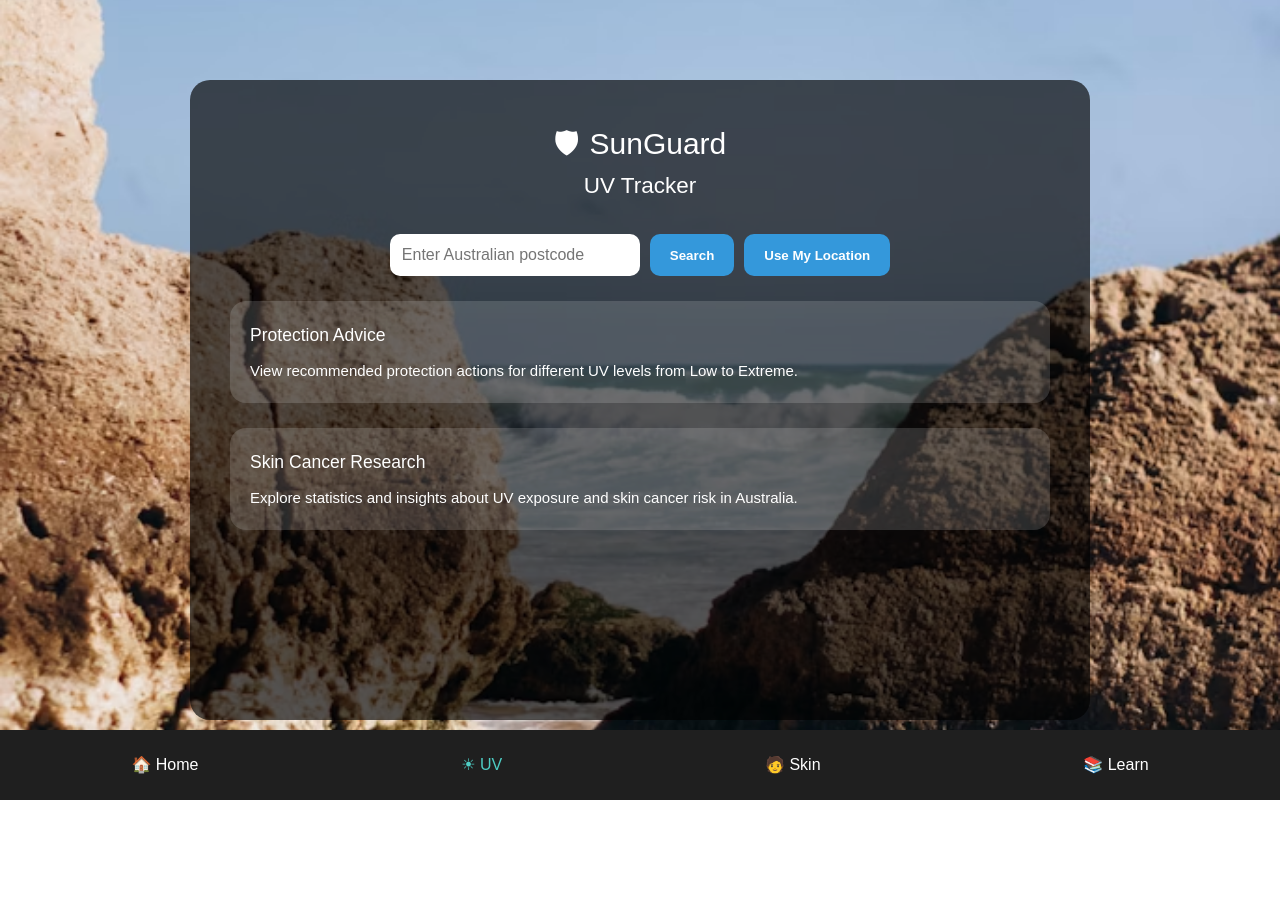
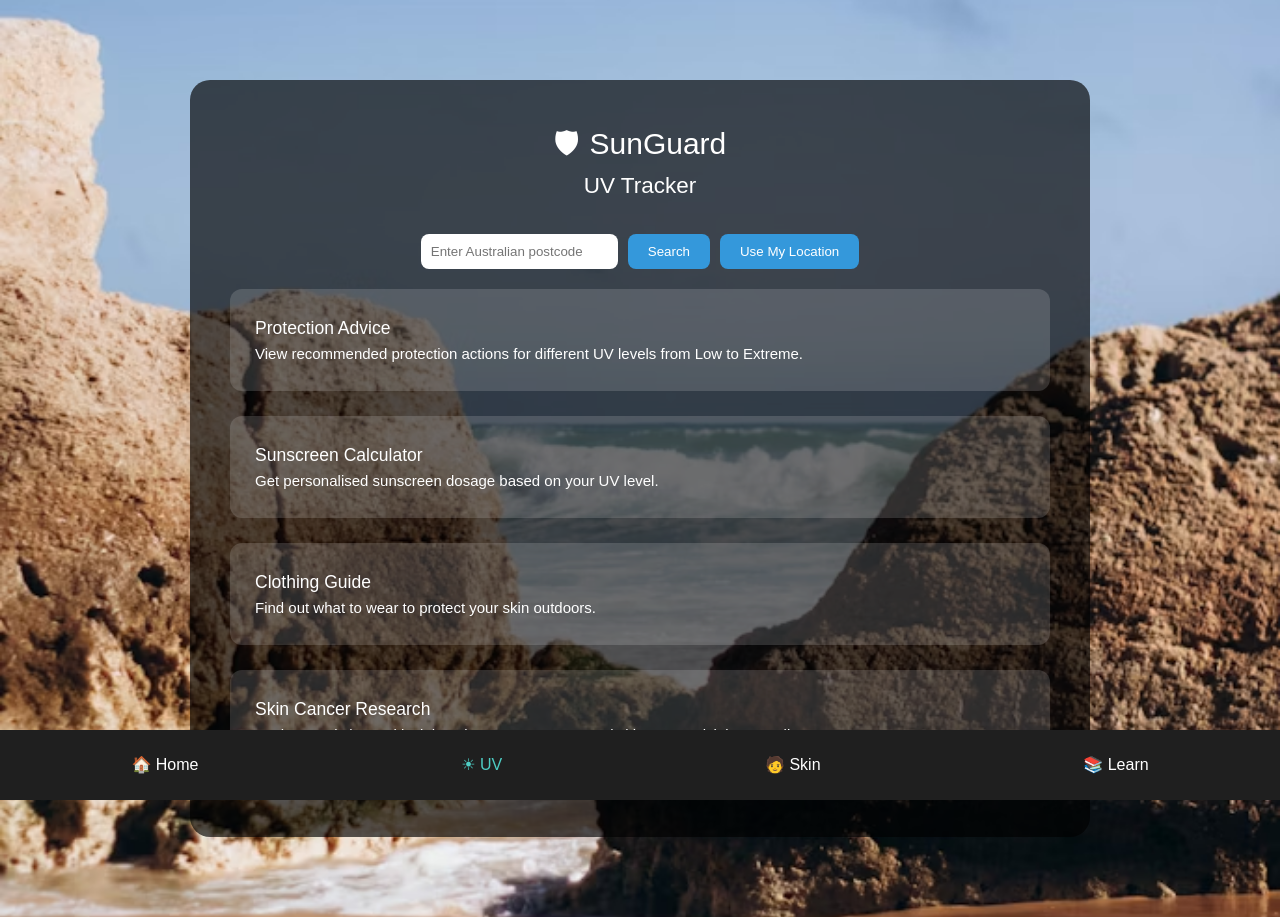
Before and after one commit to Iniyan0037/sunsmart-fullstack, a Vue app in the folder frontend/: page /uv in a window 1280 px wide. Before the commit the page ends 800 px from the top, so only its background shows below. Built offline with nearby package versions, Linux system fonts and the light colour scheme.

Commit message:
Update UVTrackerView.vue

```diff
--- a/frontend/src/views/UVTrackerView.vue
+++ b/frontend/src/views/UVTrackerView.vue
@@ -5,7 +5,6 @@
         <span class="icon">🛡</span>
         <h1>SunGuard</h1>
       </div>
-
       <h2 class="subtitle">UV Tracker</h2>
 
       <div class="location">
@@ -14,17 +13,15 @@
         <button @click="getLocation">Use My Location</button>
       </div>
 
-      <div v-if="uv !== null" class="uvCard">
-        <h2>{{ location }}</h2>
-        <div class="circle" :style="{ background: uvColor }">
-          {{ uv }}
-        </div>
-        <p class="level">{{ level }}</p>
+      <div v-if="uvStore.uv !== null" class="uvCard">
+        <h2>{{ uvStore.location }}</h2>
+        <div class="circle" :style="{ background: uvStore.uvColor }">{{ uvStore.uv }}</div>
+        <p class="level">{{ uvStore.level }}</p>
       </div>
 
-      <div v-if="uv !== null" class="barSection">
+      <div v-if="uvStore.uv !== null" class="barSection">
         <div class="uvBar">
-          <div class="marker" :style="{ left: markerPosition }"></div>
+          <div class="marker" :style="{ left: uvStore.markerPosition }"></div>
         </div>
         <div class="labels">
           <span class="low">Low</span>
@@ -40,7 +37,17 @@
         <p>View recommended protection actions for different UV levels from Low to Extreme.</p>
       </div>
 
-      <div class="card research" @click="goResearch">
+      <div class="card" @click="router.push({ path: '/sunscreen', query: { uv: uvStore.uv } })">
+        <h3>Sunscreen Calculator</h3>
+        <p>Get personalised sunscreen dosage based on your UV level.</p>
+      </div>
+
+      <div class="card" @click="router.push({ path: '/clothing', query: { uv: uvStore.uv } })">
+        <h3>Clothing Guide</h3>
+        <p>Find out what to wear to protect your skin outdoors.</p>
+      </div>
+
+      <div class="card research" @click="router.push('/research')">
         <h3>Skin Cancer Research</h3>
         <p>Explore statistics and insights about UV exposure and skin cancer risk in Australia.</p>
       </div>
@@ -49,259 +56,81 @@
 </template>
 
 <script setup>
-import { ref } from "vue";
-import { useRouter } from "vue-router";
+import { ref } from "vue"
+import { useRouter } from "vue-router"
+import { uvStore } from "@/store/uvStore"
 
-const API_BASE = import.meta.env.VITE_API_BASE;
-const router = useRouter();
+const router = useRouter()
+const postcode = ref("")
 
-// State variables
-const postcode = ref("");
-const uv = ref(null);
-const location = ref("Australia");
-const level = ref("");
-const uvColor = ref("#f1c40f");
-const markerPosition = ref("20%");
-
-// Navigation functions
-function goAdvice() {
-  router.push("/uv-advice");
-}
-
-function goResearch() {
-  router.push("/research");
-}
-
-/**
- * Step 1: Search latitude/longitude via Postcode
- */
 async function searchPostcode() {
-  if (!postcode.value) return;
-
+  if (!postcode.value) return
   try {
-    const res = await fetch(`https://api.zippopotam.us/au/${postcode.value}`);
-    if (!res.ok) {
-      alert("Invalid Australian postcode");
-      return;
-    }
-
-    const data = await res.json();
-    const lat = data.places[0].latitude;
-    const lon = data.places[0].longitude;
-    location.value = data.places[0]["place name"];
-
-    getUV(lat, lon);
-  } catch (error) {
-    console.error("Postcode search failed:", error);
-    alert("Postcode search failed");
+    const res = await fetch(`https://api.zippopotam.us/au/${postcode.value}`)
+    if (!res.ok) { alert("Invalid Australian postcode"); return }
+    const data = await res.json()
+    uvStore.location = data.places[0]["place name"]
+    getUV(data.places[0].latitude, data.places[0].longitude)
+  } catch {
+    alert("Postcode search failed")
   }
 }
 
-/**
- * Step 2: Get browser geolocation
- */
 function getLocation() {
-  if (!navigator.geolocation) {
-    alert("Geolocation is not supported by your browser");
-    return;
-  }
-
   navigator.geolocation.getCurrentPosition((pos) => {
-    const lat = pos.coords.latitude;
-    const lon = pos.coords.longitude;
-    location.value = "Current Location";
-
-    getUV(lat, lon);
-  });
+    uvStore.location = "Current Location"
+    getUV(pos.coords.latitude, pos.coords.longitude)
+  })
 }
 
-/**
- * Step 3: Fetch UV Index from backend
- */
 async function getUV(lat, lon) {
   try {
-    const backendUrl = `${API_BASE}/api/uv?lat=${lat}&lon=${lon}`;
-    const res = await fetch(backendUrl);
-
-    if (!res.ok) {
-      throw new Error("Backend server error");
-    }
-
-    const data = await res.json();
-    uv.value = parseFloat(data.uv_index).toFixed(1);
-    setLevel();
-  } catch (error) {
-    console.error("Error fetching from backend:", error);
-    alert("Failed to fetch UV data from backend server.");
+    const res = await fetch(`/api/uv?lat=${lat}&lon=${lon}`)
+    const data = await res.json()
+    uvStore.uv = parseFloat(data.uv_index).toFixed(1)
+    setLevel()
+  } catch {
+    alert("Failed to fetch UV data")
   }
 }
 
-/**
- * UI Logic: Determine UV Level and styling
- */
 function setLevel() {
-  if (uv.value <= 2) {
-    level.value = "Low";
-    uvColor.value = "#2ecc71";
-    markerPosition.value = "5%";
-  } else if (uv.value <= 5) {
-    level.value = "Moderate";
-    uvColor.value = "#f1c40f";
-    markerPosition.value = "30%";
-  } else if (uv.value <= 7) {
-    level.value = "High";
-    uvColor.value = "#e67e22";
-    markerPosition.value = "50%";
-  } else if (uv.value <= 10) {
-    level.value = "Very High";
-    uvColor.value = "#e74c3c";
-    markerPosition.value = "75%";
-  } else {
-    level.value = "Extreme";
-    uvColor.value = "#8e44ad";
-    markerPosition.value = "95%";
-  }
+  const val = parseFloat(uvStore.uv)
+  if (val <= 2) { uvStore.level = "Low"; uvStore.uvColor = "#2ecc71"; uvStore.markerPosition = "5%" }
+  else if (val <= 5) { uvStore.level = "Moderate"; uvStore.uvColor = "#f1c40f"; uvStore.markerPosition = "30%" }
+  else if (val <= 7) { uvStore.level = "High"; uvStore.uvColor = "#e67e22"; uvStore.markerPosition = "50%" }
+  else if (val <= 10) { uvStore.level = "Very High"; uvStore.uvColor = "#e74c3c"; uvStore.markerPosition = "75%" }
+  else { uvStore.level = "Extreme"; uvStore.uvColor = "#8e44ad"; uvStore.markerPosition = "95%" }
+}
+
+function goAdvice() {
+  const val = parseFloat(uvStore.uv)
+  if (!val) return router.push("/uv-advice")
+  if (val <= 2) router.push("/uv-advice/low")
+  else if (val <= 5) router.push("/uv-advice/moderate")
+  else if (val <= 7) router.push("/uv-advice/high")
+  else if (val <= 10) router.push("/uv-advice/veryhigh")
+  else router.push("/uv-advice/extreme")
 }
 </script>
 
 <style scoped>
-.page {
-  width: 100%;
-  min-height: 100vh;
-  background: url("../assets/uv.jpg") center center no-repeat;
-  background-size: cover;
-  display: flex;
-  justify-content: center;
-  padding: 80px 20px;
-}
-
-.container {
-  width: 900px;
-  max-width: 95%;
-  background: rgba(0, 0, 0, 0.65);
-  padding: 40px;
-  border-radius: 20px;
-  color: white;
-}
-
-.header {
-  display: flex;
-  justify-content: center;
-  align-items: center;
-  gap: 10px;
-}
-
-.icon {
-  font-size: 30px;
-}
-
-.subtitle {
-  text-align: center;
-  margin-bottom: 30px;
-}
-
-.location {
-  display: flex;
-  justify-content: center;
-  gap: 10px;
-  margin-bottom: 20px;
-}
-
-.location input {
-  padding: 12px;
-  width: 250px;
-  border-radius: 10px;
-  border: none;
-  outline: none;
-  font-size: 16px;
-}
-
-.location button {
-  padding: 12px 20px;
-  border: none;
-  border-radius: 10px;
-  background: #3498db;
-  color: white;
-  font-weight: bold;
-  cursor: pointer;
-}
-
-.location button:hover {
-  background: #2980b9;
-}
-
-.uvCard {
-  text-align: center;
-  margin: 30px 0;
-}
-
-.circle {
-  width: 140px;
-  height: 140px;
-  border-radius: 50%;
-  margin: 20px auto;
-  display: flex;
-  align-items: center;
-  justify-content: center;
-  font-size: 42px;
-  font-weight: bold;
-  color: white;
-}
-
-.level {
-  font-size: 22px;
-  font-weight: bold;
-}
-
-.barSection {
-  margin: 30px 0;
-}
-
-.uvBar {
-  height: 14px;
-  border-radius: 10px;
-  background: linear-gradient(
-    to right,
-    #2ecc71 0%,
-    #f1c40f 25%,
-    #e67e22 50%,
-    #e74c3c 75%,
-    #8e44ad 100%
-  );
-  position: relative;
-}
-
-.marker {
-  position: absolute;
-  top: -6px;
-  width: 4px;
-  height: 26px;
-  background: white;
-  border-radius: 4px;
-}
-
-.labels {
-  display: flex;
-  justify-content: space-between;
-  margin-top: 10px;
-  font-size: 14px;
-  font-weight: bold;
-}
-
-.card {
-  margin-top: 25px;
-  padding: 20px;
-  border-radius: 16px;
-  background: rgba(255, 255, 255, 0.15);
-  cursor: pointer;
-  transition: 0.3s;
-}
-
-.card:hover {
-  background: rgba(255, 255, 255, 0.25);
-}
-
-.card h3 {
-  margin-bottom: 10px;
-}
+.page { width:100%; min-height:100vh; background:url("../assets/uv.jpg") center center no-repeat; background-size:cover; display:flex; justify-content:center; padding:80px 20px; }
+.container { width:900px; max-width:95%; background:rgba(0,0,0,0.65); padding:40px; border-radius:20px; color:white; }
+.header { display:flex; justify-content:center; align-items:center; gap:10px; }
+.icon { font-size:30px; }
+.subtitle { text-align:center; margin-bottom:30px; }
+.location { display:flex; justify-content:center; gap:10px; margin-bottom:20px; }
+.location input { padding:10px; border-radius:8px; border:none; }
+.location button { padding:10px 20px; border:none; border-radius:8px; background:#3498db; color:white; cursor:pointer; }
+.uvCard { text-align:center; margin-bottom:30px; }
+.circle { width:120px; height:120px; border-radius:50%; display:flex; align-items:center; justify-content:center; font-size:36px; color:white; margin:10px auto; }
+.level { font-size:20px; }
+.barSection { margin-bottom:40px; text-align:center; }
+.uvBar { height:16px; background:linear-gradient(to right, #2ecc71, #f1c40f, #e67e22, #e74c3c, #8e44ad); border-radius:10px; position:relative; margin-top:10px; }
+.marker { width:10px; height:26px; background:white; position:absolute; top:-5px; border-radius:2px; transition:0.4s; }
+.labels { display:flex; justify-content:space-between; margin-top:8px; font-size:13px; }
+.low{color:#2ecc71;} .moderate{color:#f1c40f;} .high{color:#e67e22;} .veryhigh{color:#e74c3c;} .extreme{color:#8e44ad;}
+.card { background:rgba(255,255,255,0.15); padding:25px; border-radius:12px; margin-bottom:25px; cursor:pointer; }
+.card:hover { background:rgba(255,255,255,0.25); }
 </style>
```
